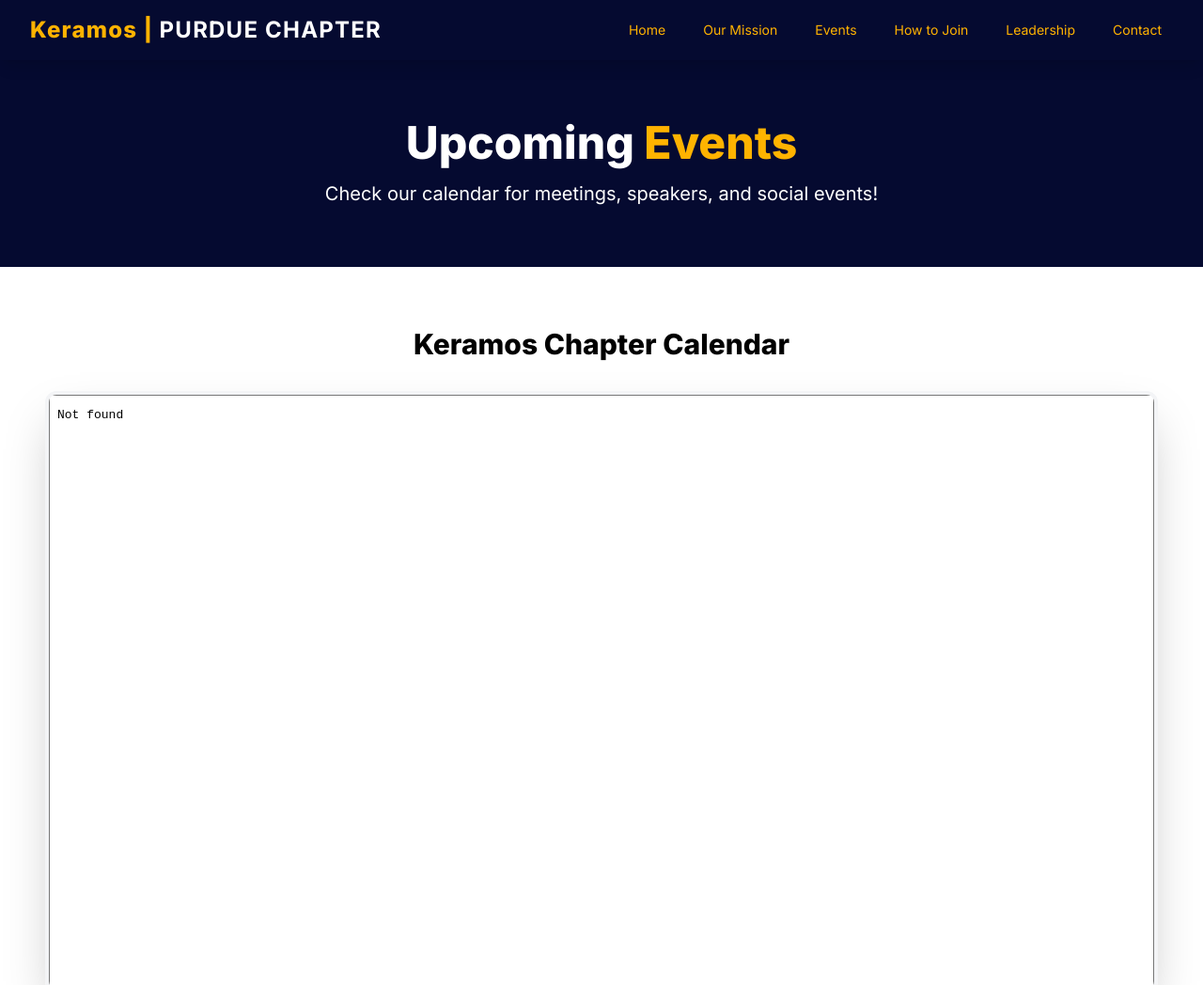
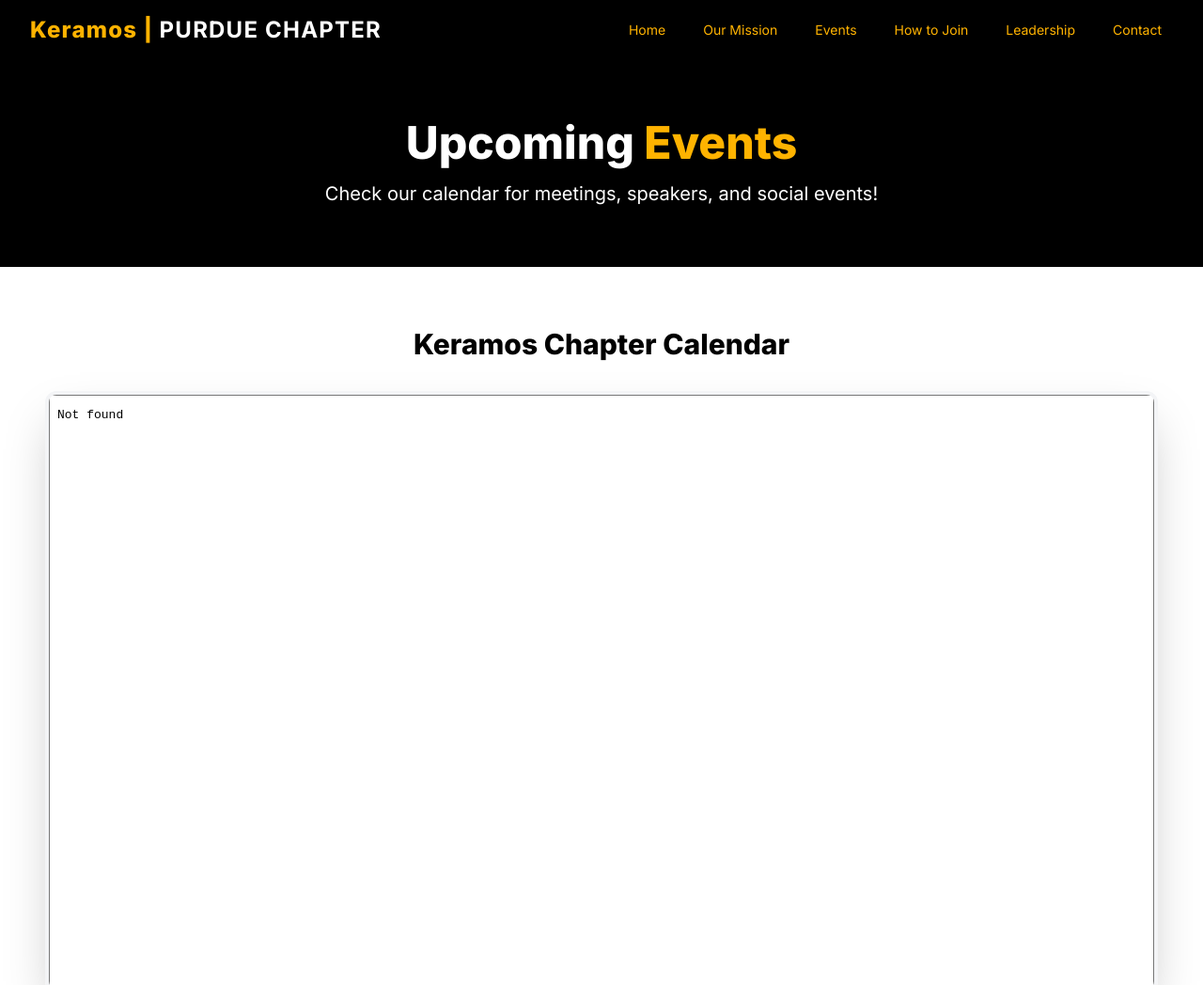
Before and after one commit to kdmiller23/Purdue-Keramos-Chapter, a plain HTML site: page events.html in a window 1280 px wide. Shown: the top 1048 px of the page at 94% size. Drawn offline with nearby package versions, Linux system fonts and the light colour scheme.

Commit message:
Update events.html

```diff
--- a/events.html
+++ b/events.html
@@ -13,7 +13,7 @@
         }
         /* PRIMARY COLORS */
         .keramos-blue {
-            background-color: #050A30;
+            background-color: #000000;
         }
         .keramos-gold {
             color: #ffb300;
```
